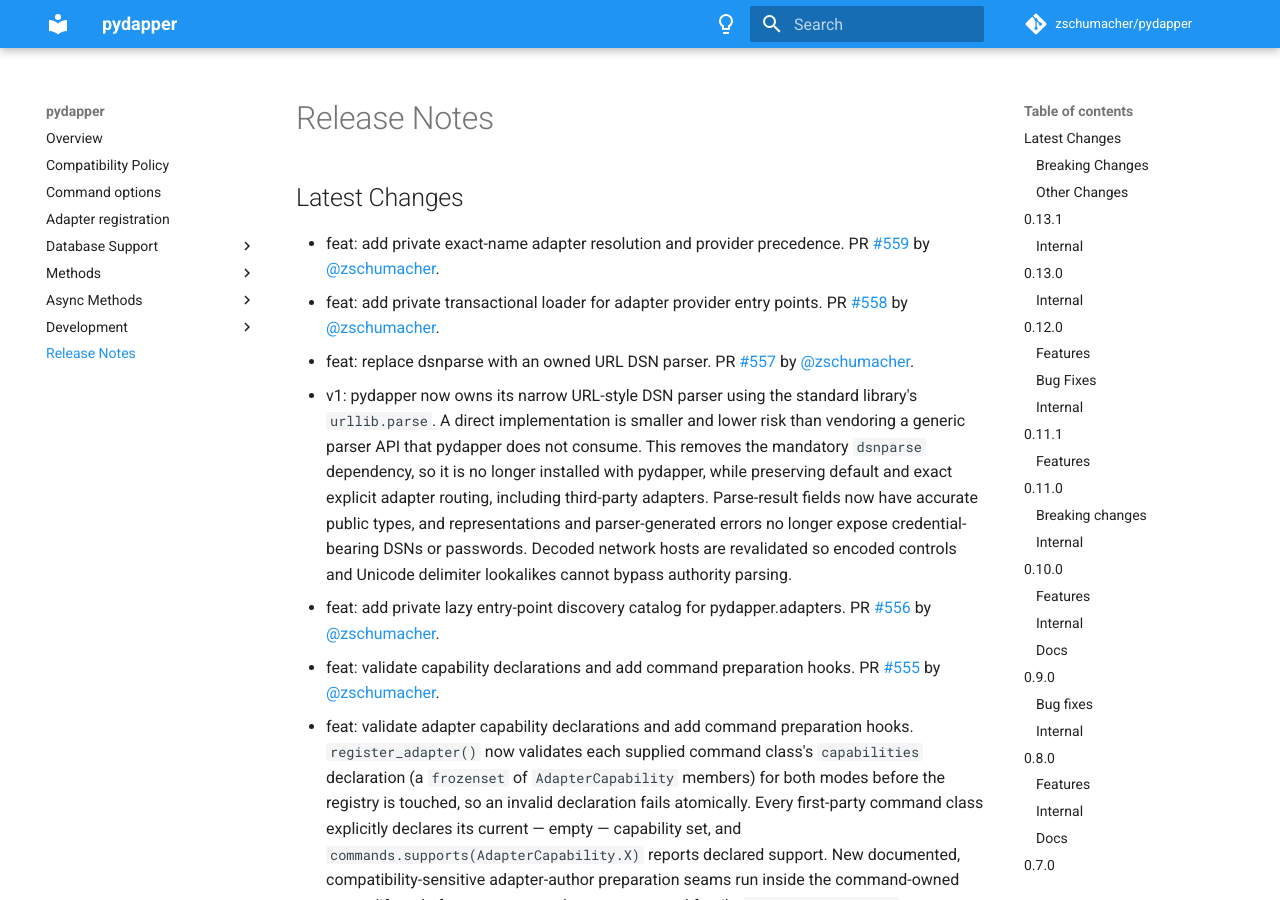
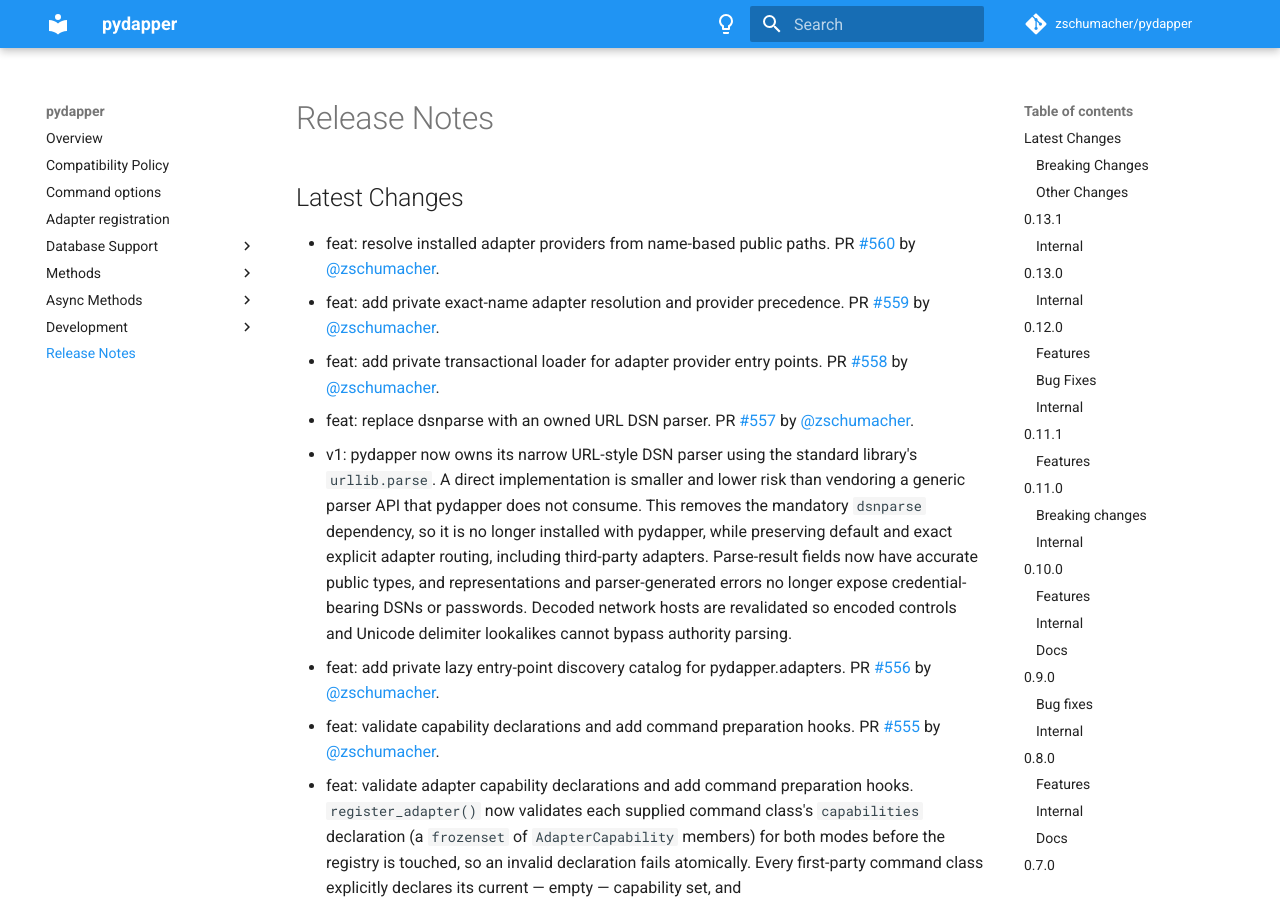
Before and after one commit to zschumacher/pydapper, an MkDocs documentation site: the page built from docs/release_notes.md, in a window 1280 px wide and 900 px high. Built offline with MkDocs 1.6.1 and Material for MkDocs 9.7.7, drawn with Linux system fonts in a browser that asks for light colours; emoji names are drawn with the system emoji font; comment, search, counter and statistics services are not loaded.

Commit message:
📝 Update release notes
[skip ci]

```diff
--- a/docs/release_notes.md
+++ b/docs/release_notes.md
@@ -1,5 +1,6 @@
 ## Latest Changes
 
+* feat: resolve installed adapter providers from name-based public paths. PR [#560](https://github.com/zschumacher/pydapper/pull/560) by [@zschumacher](https://github.com/zschumacher).
 * feat: add private exact-name adapter resolution and provider precedence. PR [#559](https://github.com/zschumacher/pydapper/pull/559) by [@zschumacher](https://github.com/zschumacher).
 * feat: add private transactional loader for adapter provider entry points. PR [#558](https://github.com/zschumacher/pydapper/pull/558) by [@zschumacher](https://github.com/zschumacher).
 * feat: replace dsnparse with an owned URL DSN parser. PR [#557](https://github.com/zschumacher/pydapper/pull/557) by [@zschumacher](https://github.com/zschumacher).
```
